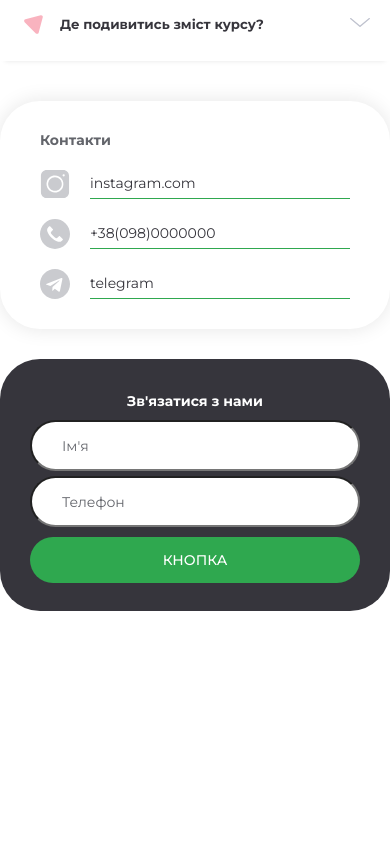
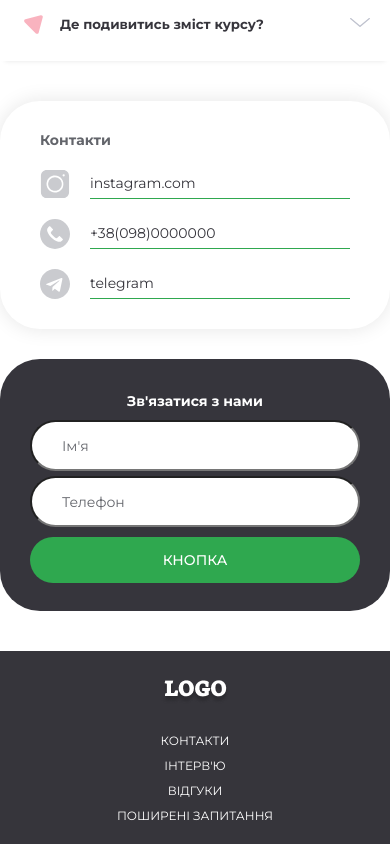
Before and after one commit to anna-okhrimenko/course, a website: page docs/index.html in a window 390 px wide. Shown: the part 8468-9312 px from the top of the page. Before the commit the page ends 9119 px from the top, so only its background shows below. Drawn offline with Linux system fonts and the light colour scheme.

Commit message:
footer done

```diff
--- a/dev/sass/footer.scss
+++ b/dev/sass/footer.scss
@@ -0,0 +1,7 @@
+footer {
+    background: #36353B;
+    padding: 21px 0;
+    width: 100%;
+    z-index: 10;
+    position: relative;
+}
--- a/dev/sass/header.scss
+++ b/dev/sass/header.scss
@@ -5,6 +5,40 @@ header {
     width: 100%;
     z-index: 10;
     position: relative;
+    .header-mobile_modal {
+        background: #1E1D20;
+        margin: 0 auto;
+		padding: 50px 50px 40px;
+        position: fixed;
+		right: 0;
+		top: 0;
+		min-height: 100vh;
+		width: 100%;
+		transition: .5s;
+		transform: translateY(-100%);
+		overflow-y: auto;
+		&.open {
+			transform: translateY(0%);
+		}
+
+        .header-nav {
+            flex-direction: column;
+            align-items: flex-start;
+            gap: 60px;
+            margin-bottom: 240px;
+        }
+
+        .modal-close {
+            text-align: end;
+            font-weight: 400;
+            font-size: 14px;
+            line-height: 17px;
+            text-transform: uppercase;
+            color: #9B9A9E;
+            cursor: pointer;
+        }
+    }
+}
 
 .header-container {
     max-width: 1560px;
@@ -82,40 +116,3 @@ header {
         }
     }
 }
-
-    .header-mobile_modal {
-        background: #1E1D20;
-        margin: 0 auto;
-		padding: 50px 50px 40px;
-        position: fixed;
-		right: 0;
-		top: 0;
-		min-height: 100vh;
-		width: 100%;
-		transition: .5s;
-		transform: translateY(-100%);
-		overflow-y: auto;
-		&.open {
-			transform: translateY(0%);
-		}
-
-        .header-nav {
-            flex-direction: column;
-            align-items: flex-start;
-            gap: 60px;
-            margin-bottom: 240px;
-        }
-
-        .modal-close {
-            text-align: end;
-            font-weight: 400;
-            font-size: 14px;
-            line-height: 17px;
-            text-transform: uppercase;
-            color: #9B9A9E;
-            cursor: pointer;
-        }
-    }
-
-
-}
--- a/dev/sass/media/_media_max_width1024.scss
+++ b/dev/sass/media/_media_max_width1024.scss
@@ -14,7 +14,6 @@
 
     //header//
 
-    header {
     .header-container {
         padding: 0 45px;
         .header-nav {
@@ -23,7 +22,6 @@
                 font-size: 15px;
                 line-height: 20px;
 
-                }
             }
         }
     }
--- a/dev/sass/media/_media_max_width1199.scss
+++ b/dev/sass/media/_media_max_width1199.scss
@@ -1,10 +1,6 @@
 @media screen and (max-width: 1199px) {
-    header {
-        .header-container {
-            padding: 0 70px;
-
-        }
-
+    .header-container {
+        padding: 0 70px;
     }
 
     .countdown-block {
--- a/dev/sass/media/_media_max_width576.scss
+++ b/dev/sass/media/_media_max_width576.scss
@@ -200,4 +200,15 @@
             width: 100%;
         }
     }
+
+    footer {
+        .header-container {
+            .header-nav {
+                flex-direction: column;
+                align-items: center;
+                gap: 10px;
+            }
+        }
+    }
+
 }
--- a/dev/sass/media/_media_max_width750.scss
+++ b/dev/sass/media/_media_max_width750.scss
@@ -195,4 +195,15 @@
         flex-direction: column;
         align-items: center;
     }
+
+    footer {
+        .header-container {
+            flex-direction: column;
+            align-items: center;
+            .header-logo {
+                margin-right: 0;
+                margin-bottom: 25px;
+            }
+        }
+    }
 }
--- a/dev/sass/media/_media_max_width991.scss
+++ b/dev/sass/media/_media_max_width991.scss
@@ -1,5 +1,4 @@
 @media screen and (max-width: 991px) {
-    header {
     .header-container {
         padding: 0 20px;
         .header-nav {
@@ -8,7 +7,6 @@
                 font-size: 12px;
                 line-height: 15px;
 
-                }
             }
         }
     }
--- a/docs/index.html
+++ b/docs/index.html
@@ -498,7 +498,18 @@
         </div>
     </main>
     <footer>
-
+        <div class="header-container">
+            <div class="header-logo">
+                <a href="index.html"><img src="assets/img/logo.png" alt=""></a>
+            </div>
+            <button class="toggler"><span class="slash"></span></button>
+            <div class="header-nav">
+                <a href="#">контакти</a>
+                <a href="#">інтерв'ю</a>
+                <a href="#">відгуки</a>
+                <a href="#">поширені запитання</a>
+            </div>
+        </div>
     </footer>
     <script src="assets/js/jquery-3.7.0.js"></script>
     <script src="assets/js/slick.js"></script>
```
Also changed, not shown: dev/templates/footer.html (+12 -1 lines), docs/style.css, docs/style.min.css, 1 other file. Lines whose indentation alone changed are shown as unchanged.
